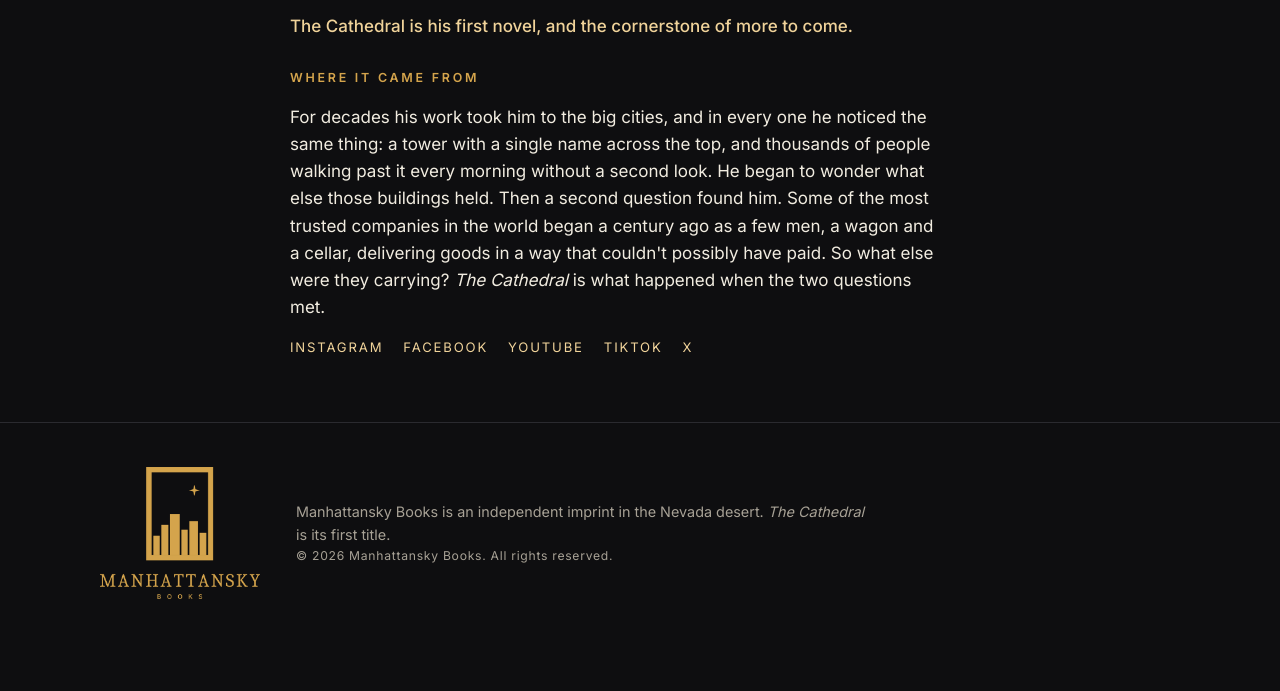
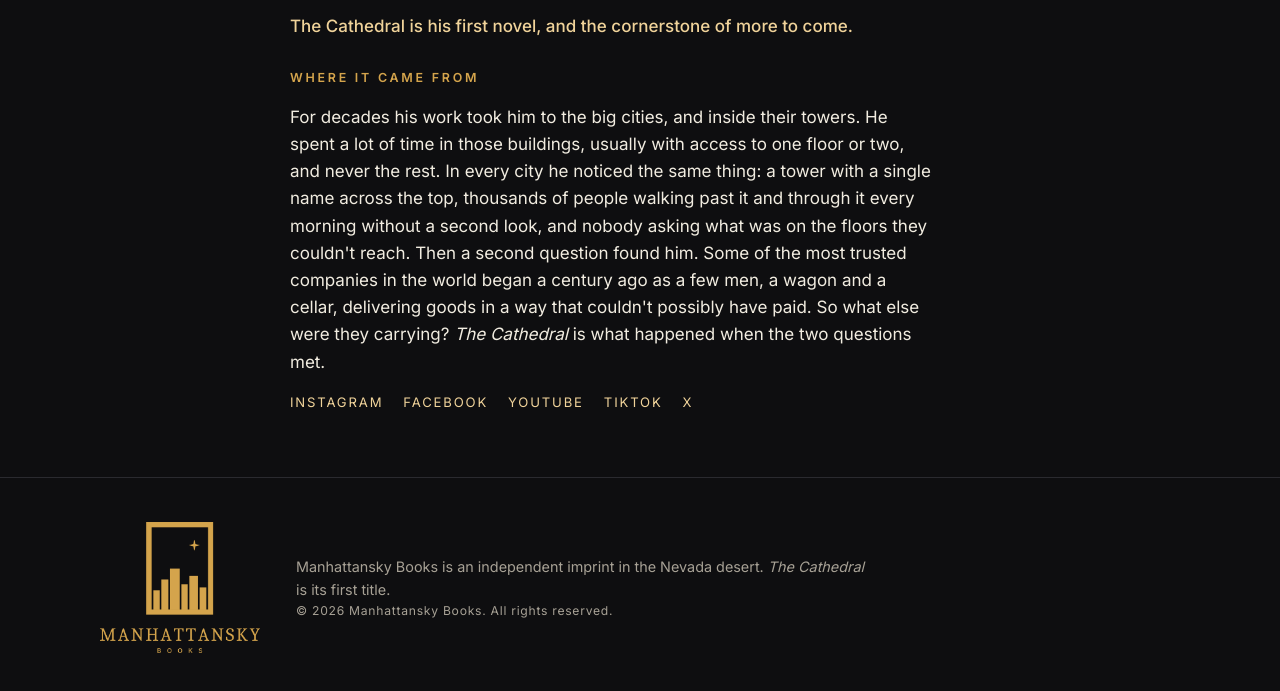
Before and after one commit to manhattanskybooks/manhattanskybooks.github.io, a plain HTML site: page index.html in a window 1280 px wide. Shown: the part 2819-3510 px from the top of the page. Before the commit the page ends 3474 px from the top, so only its background shows below. Drawn offline with Linux system fonts and the light colour scheme.

Commit message:
Where it came from: add time inside the towers, one or two floors
Co-Authored-By: Claude Opus 5.5 <noreply@anthropic.com>
Claude-Session: https://claude.ai/code/session_01U81ebtNSsUJtAwpyGcijBC

```diff
--- a/index.html
+++ b/index.html
@@ -260,7 +260,7 @@
         <p>J. Carter Hunt grew up outside Detroit, where he made his living as a musician. He moved west and built a second career in business. He writes crime fiction now, from the Nevada desert.</p>
         <p class="cornerstone">The Cathedral is his first novel, and the cornerstone of more to come.</p>
         <p class="eyebrow" style="margin-top:12px">Where it came from</p>
-        <p>For decades his work took him to the big cities, and in every one he noticed the same thing: a tower with a single name across the top, and thousands of people walking past it every morning without a second look. He began to wonder what else those buildings held. Then a second question found him. Some of the most trusted companies in the world began a century ago as a few men, a wagon and a cellar, delivering goods in a way that couldn't possibly have paid. So what else were they carrying? <em>The Cathedral</em> is what happened when the two questions met.</p>
+        <p>For decades his work took him to the big cities, and inside their towers. He spent a lot of time in those buildings, usually with access to one floor or two, and never the rest. In every city he noticed the same thing: a tower with a single name across the top, thousands of people walking past it and through it every morning without a second look, and nobody asking what was on the floors they couldn't reach. Then a second question found him. Some of the most trusted companies in the world began a century ago as a few men, a wagon and a cellar, delivering goods in a way that couldn't possibly have paid. So what else were they carrying? <em>The Cathedral</em> is what happened when the two questions met.</p>
         <div class="social">
           <a href="https://www.instagram.com/jcarterhuntwrites/" rel="me">Instagram</a>
           <a href="https://www.facebook.com/jcarterhuntwrites" rel="me">Facebook</a>
```
